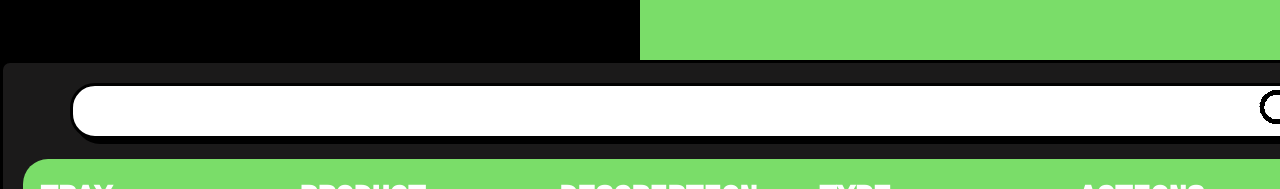
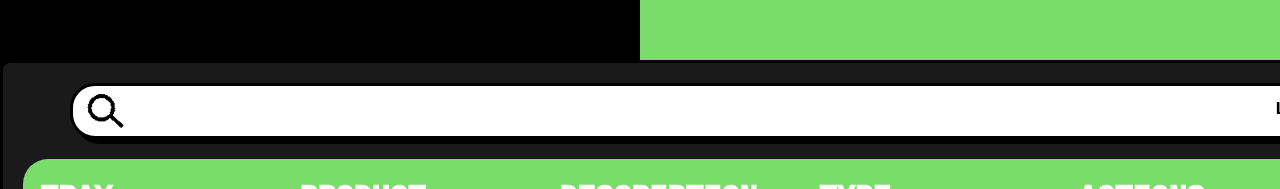
Before and after one commit to DillonSereduk/Solo_Project, a React (Create React App) app in the folder client/: page / in a window 1280 px wide. Shown: the top 189 px of the page. Built offline with nearby package versions, Linux system fonts and the light colour scheme; no server answers.

Commit message:
Nav Bar Changes

```diff
--- a/client/src/App.css
+++ b/client/src/App.css
@@ -34,11 +34,7 @@ body {
   border-style: solid;
   border-color: black;
   box-shadow: 5px 5px black;
-  justify-content: right;
-}
 
-.nav-bar-right {
-  display:flex ;
 }
 
 .create-schematic {
@@ -46,7 +42,15 @@ body {
 }
 
 .log-out {
-  font-size: 16px;
+  font-size: 18px;
+  margin-top: 13px;
+  padding-left: 1150px;
+}
+
+.search-icon {
+  width: 40px;
+  margin-left: 12px;
+  margin-top: 5px;
 }
 
 /* MAIN --------------------------------------------------------> */
--- a/client/src/components/DisplayAll.js
+++ b/client/src/components/DisplayAll.js
@@ -38,13 +38,11 @@ const DisplayAll = () => {
             <body>
                 <section class="header">
                     <div class="nav-bar">
-                        <div class="nav-bar-right">
-                            <section>
-                                <img src={require("../images/search-dark.png")} alt="search icon" />
-                            </section>
-                            <section>
-                                <p class="log-out"><strong>Log Out</strong></p>
-                            </section>
+                        <section>
+                            <img class="search-icon" src={require("../images/search-dark.png")} alt="search icon" />
+                        </section>
+                        <div>
+                            <p class="log-out"><strong>Log Out</strong></p>
                         </div>
                     </div>
 
```
